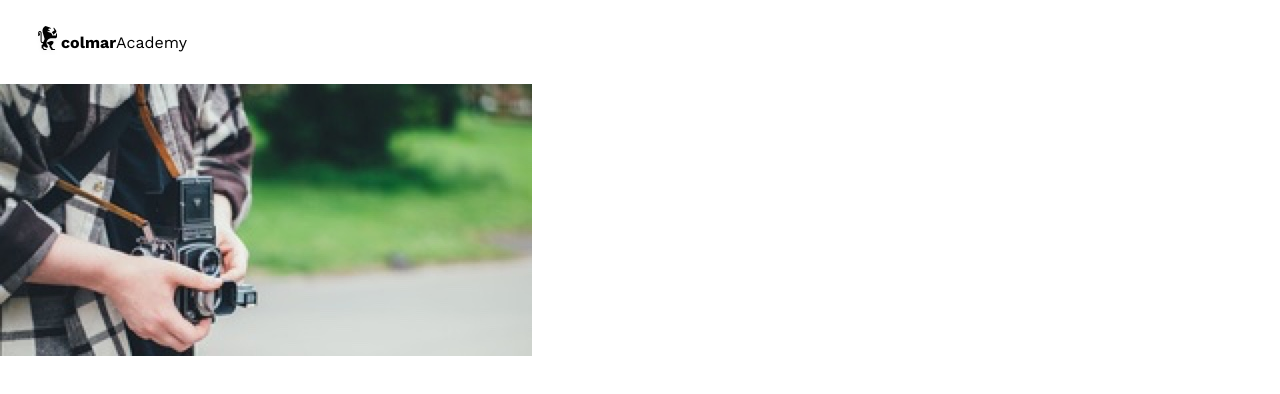
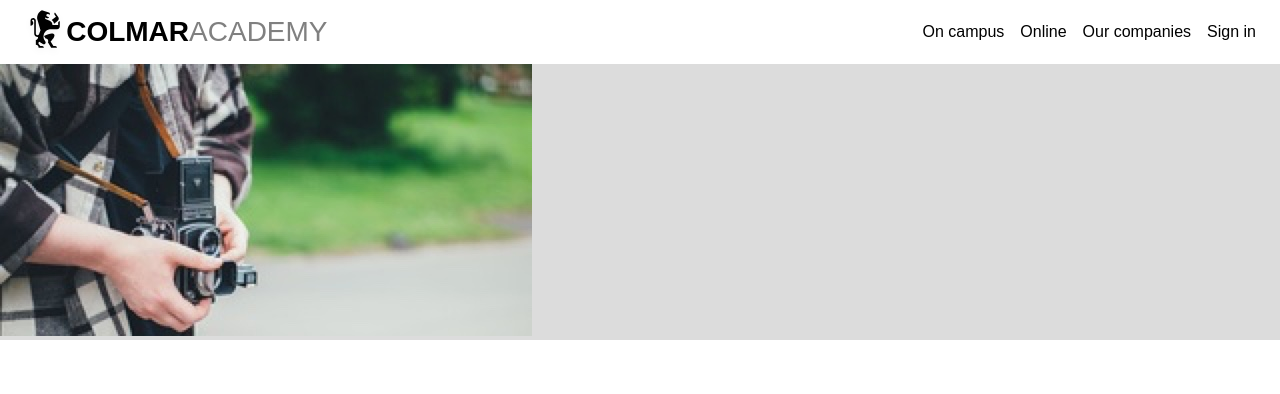
Before and after one commit to alirezamehr/capstone_colmar, a plain HTML site: page index.html in a window 1280 px wide. Drawn offline with nearby package versions, Linux system fonts and the light colour scheme; files whose address does not match are found by name.

Commit message:
header completion

```diff
--- a/Assets/css/style.css
+++ b/Assets/css/style.css
@@ -1,53 +1,175 @@
 /* Universal Styles */
 
 html {
-    font-family: 'Work Sans', sans-serif, Arial, Helvetica;
-    font-size: 1rem;
+    font-family: sans-serif, 'Work Sans', Arial, Helvetica;
+    font-size: 16px;
 }
 
 .center {
     text-align: center;
 }
 
+/* ==================================== Header =============================== */
+
 header {
-    display: flex;
-}
-
-header .content {
-    width: auto;
-    height: 4rem;
-    display: inline-flex;
-    align-items: center;
-    background-color: #fff;
-    color: black;
-    padding: 0.625rem;
-}
-
-.logo {
-    margin-left: 1.5rem;
-}
-
-.loto img {
-    width: auto;
-    height: auto;
-}
-
-.header-text {
-    margin-left: auto;
-
-}
-
-.header-text p {
-    margin: 0;
-    display: flex;
-    align-items: center;
-}
-
-.bold-text {
-    font-weight: bold;
+    position: sticky;
+    top: 0;
 }
 
 body {
     margin: 0;
     padding: 0;
 }
+
+main {
+    background-color: gainsboro;
+    width: 100%;
+}
+
+.list li {
+    list-style: none;
+
+}
+
+.list a {
+    text-decoration: none;
+}
+
+.image-container {
+    overflow: hidden;
+}
+
+.image-container img {
+    display: block;
+    max-width: 100%;
+}
+
+
+@media only screen and (min-width: 800px) {
+    header .mobile {
+        display: none;
+    }
+
+    header .content .top-left-box {
+        display: flex;
+        align-items: center;
+        background-color: #fff;
+        color: black;
+    }
+
+    header .content p {
+        color: grey;
+    }
+
+    .logo a img {
+        margin-left: 24px;
+        height: 50px;
+        display: flex;
+        align-items: center;
+        background-size: cover;
+
+    }
+
+
+    .header-text {
+        margin-left: 0;
+        max-height: inherit;
+
+    }
+
+    .header-text p {
+        margin: auto;
+        display: flex;
+        align-items: center;
+        font-size: 28px;
+        text-transform: uppercase;
+        max-height: inherit;
+    }
+
+    .bold-text {
+        font-weight: bold;
+        color: black;
+    }
+
+    header .content {
+        display: flex;
+        justify-content: space-between;
+        align-items: center;
+        max-height: 64px;
+        min-height: 64px;
+    }
+
+    nav ul {
+        padding: 0;
+        margin: 0;
+        display: flex;
+        margin-right: 24px;
+    }
+
+    nav li {
+        padding-left: 16px;
+    }
+
+    nav a {
+
+        color: #000000;
+        position: relative;
+    }
+
+    nav a:hover {
+        padding: 15px;
+        box-shadow: 0px 0px 5px 5px rgba(163, 163, 242, 0.2);
+        border-radius: 5px;
+        color: rgb(252, 252, 252);
+        background-color: rgb(137, 1, 1);
+        -webkit-border-radius: 5px;
+        -moz-border-radius: 5px;
+        -ms-border-radius: 5px;
+        -o-border-radius: 5px;
+        font-weight: bold;
+        font-size: 14px;
+    }
+}
+
+@media only screen and (max-width: 799px) {
+    header .desktop {
+        display: none;
+    }
+
+    header .content {
+        display: block;
+        max-height: 64px;
+        min-height: 64px;
+    }
+
+
+    header {
+        display: block;
+    }
+
+    header .content .top-left-box {
+        display: none;
+    }
+
+    nav ul {
+        padding: 0;
+        margin: 0;
+        display: flex;
+        justify-content: space-between;
+        align-items: center;
+
+
+    }
+
+    nav li {
+        display: flex;
+        justify-content: space-between;
+
+
+    }
+
+    .list a img {
+        width: 35px;
+        padding: 10px 20px;
+    }
+}
--- a/index.html
+++ b/index.html
@@ -11,13 +11,13 @@
     <meta name="viewport"
         content="width=device-width, user-scalable=no, initial-scale=1.0, maximum-scale=1.0, minimum-scale=1.0">
     <title>Colmar Academy</title>
-
 </head>
 
 <body>
     <!--header-->
     <header>
         <div class="content">
+            <div class="top-left-box">
                 <div class="logo">
                     <a href="index.html">
                         <img src="./Assets/images/ic-logo.svg" alt="logo">
@@ -28,14 +28,29 @@
 
                 </div>
             </div>
-        <nav>
-
+            <nav class="desktop">
+                <ul class="list">
+                    <li><a href="#">On campus</a></li>
+                    <li><a href="#">Online</a></li>
+                    <li><a href="#">Our companies</a></li>
+                    <li><a href="#">Sign in</a></li>
+                </ul>
             </nav>
+            <nav class="mobile">
+                <ul class="list">
+                    <li><a href="#"><img src="./Assets/images/ic-logo.svg" alt="logo"></a></li>
+                    <li><a href="#"><img src="./Assets/images/ic-on-campus.svg" alt="On campus"></a></li>
+                    <li><a href="#"><img src="./Assets/images/ic-online.svg" alt="Online"></a></li>
+                    <li><a href="#"><img src="./Assets/images/ic-login.svg" alt="Sign in"></a></li>
+                </ul>
+            </nav>
+        </div>
     </header>
     <main>
         <div>
 
         </div>
+
 
 
         <section>
```
Lines whose indentation alone changed are shown as unchanged.
